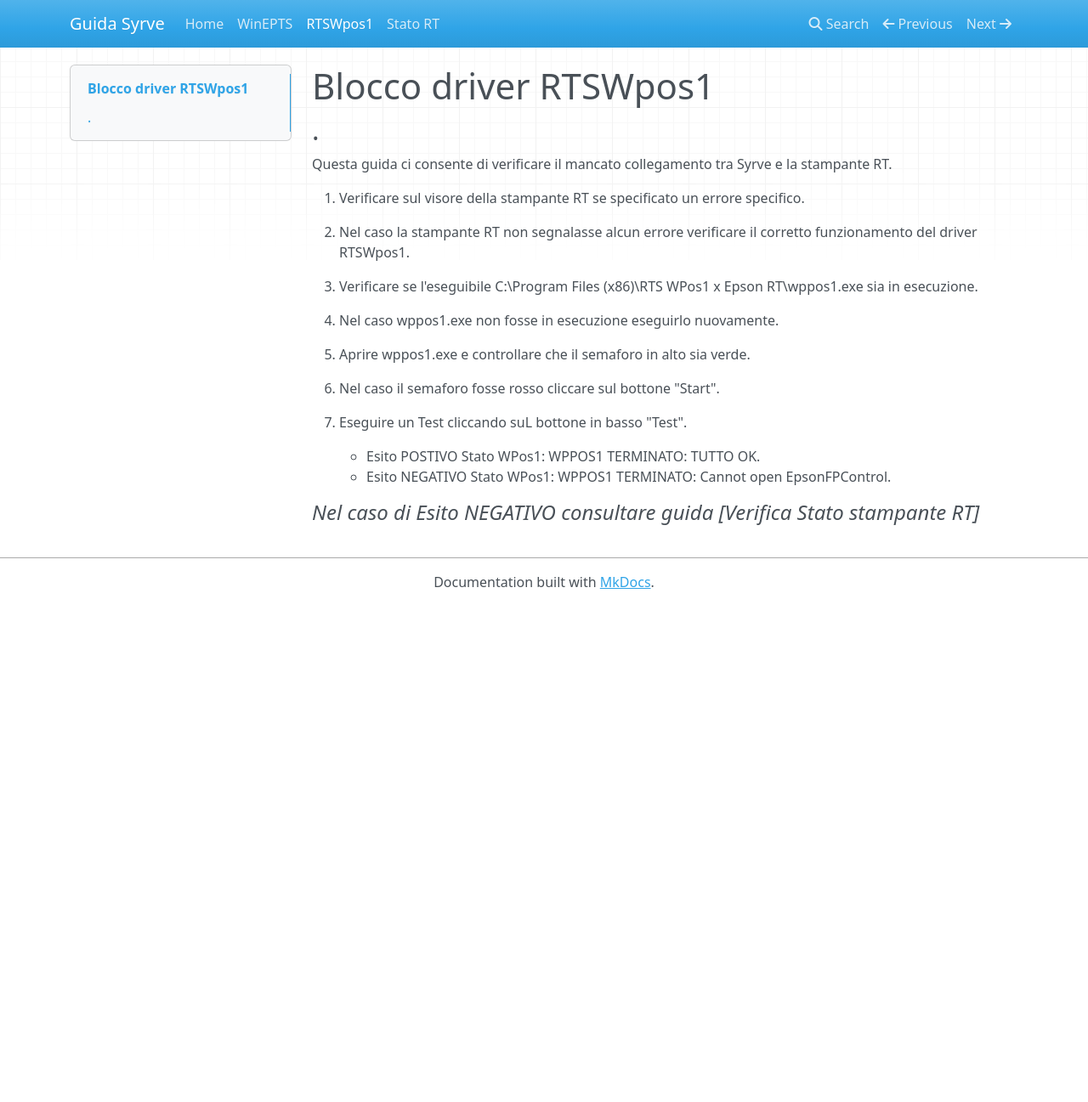
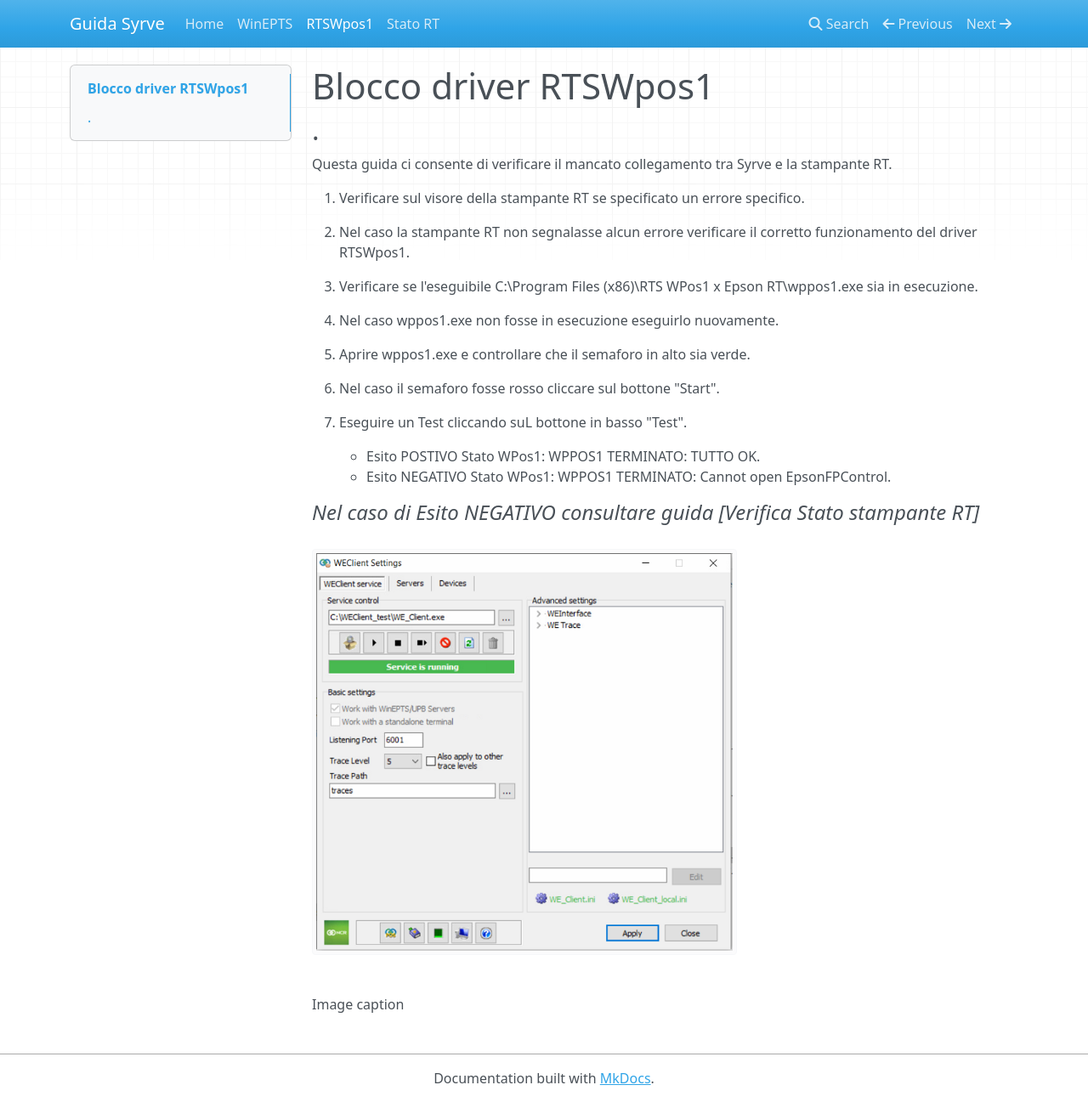
Before and after one commit to lucacorba/guida, an MkDocs documentation site: the page built from docs/RTSWpos1.md, in a window 1280 px wide and 1297 px high. Shown: the whole window at 85% size. Built offline with MkDocs 1.6.1, drawn with Linux system fonts in a browser that asks for light colours; nearby versions of some CDN libraries.

Commit message:
upload immagini

```diff
--- a/docs/RTSWpos1.md
+++ b/docs/RTSWpos1.md
@@ -18,5 +18,9 @@ Questa guida ci consente di verificare il mancato collegamento tra Syrve e la st
     - Esito POSTIVO Stato WPos1: WPPOS1 TERMINATO: TUTTO OK.
     - Esito NEGATIVO Stato WPos1: WPPOS1 TERMINATO: Cannot open EpsonFPControl.
 
+#### ***Nel caso di Esito NEGATIVO consultare guida [Verifica Stato stampante RT]***
 
-#### ***Nel caso di Esito NEGATIVO consultare guida [Verifica Stato stampante RT]***
+<figure markdown>
+  ![Image title](https://github.com/lucacorba/guida/blob/main/site/img/WEClient_1.png?raw=true/600x400/){ width="500" }
+  <figcaption>Image caption</figcaption>
+</figure>
--- a/mkdocs.yml
+++ b/mkdocs.yml
@@ -1,4 +1,8 @@
 site_name: Guida Syrve
+markdown_extensions:
+  - attr_list
+  - md_in_html
+
 
 nav:
    - Home: index.md
```
Also changed, not shown: site/img/RTS.PNG (added), site/img/WEClient_2.PNG (added), site/img/WEClient_3.PNG (added), site/img/WEClient_4.PNG (added).
